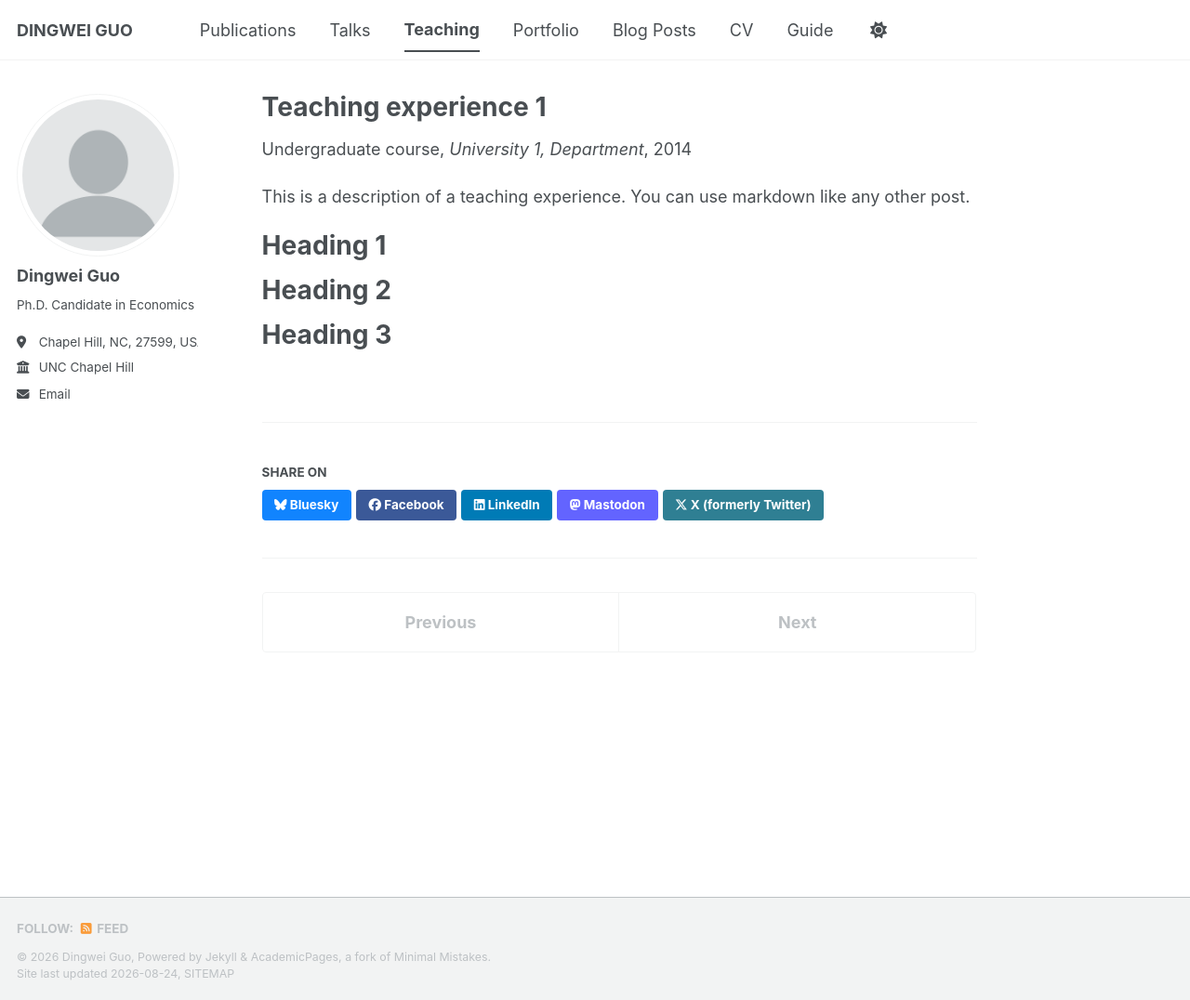
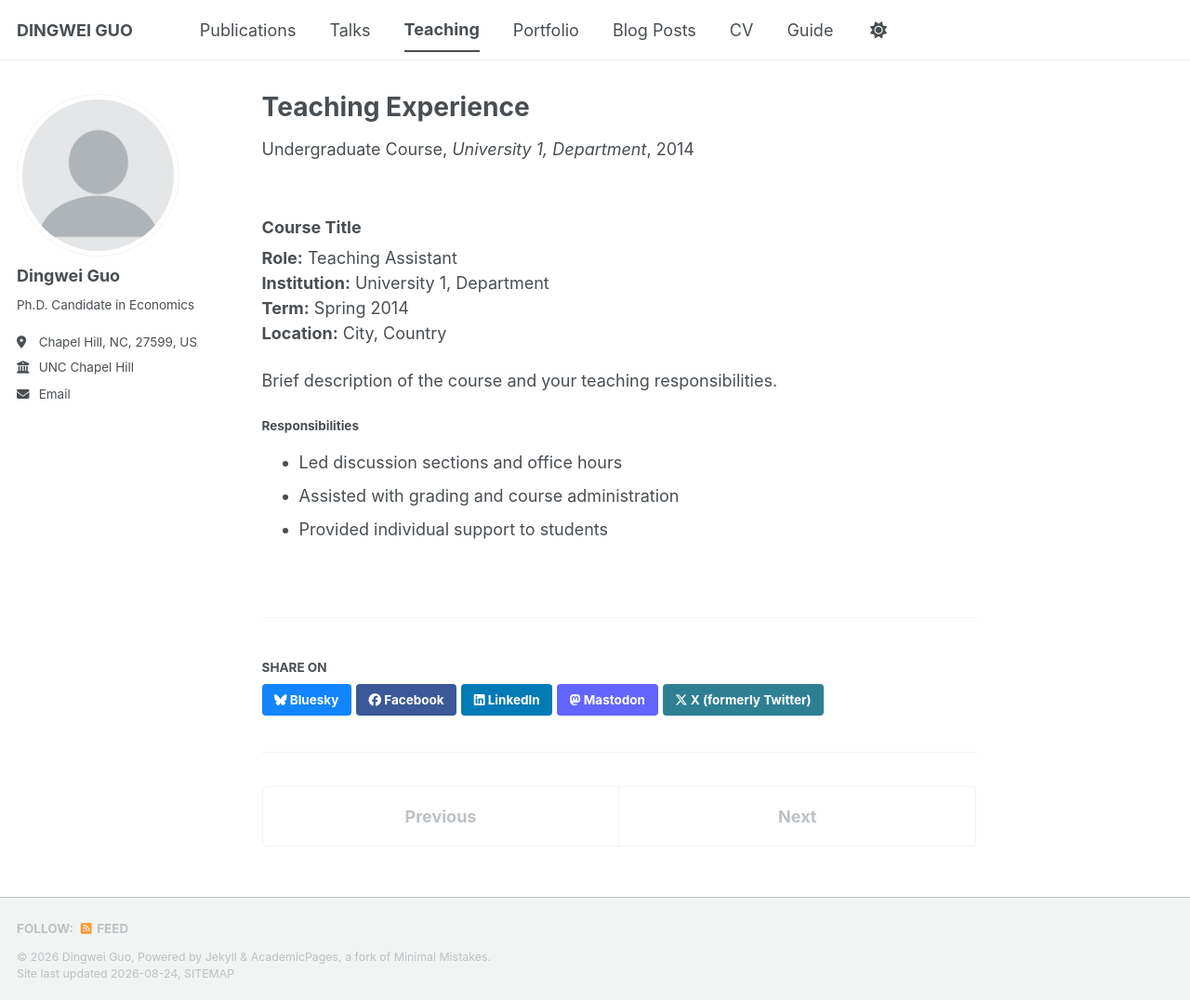
Before and after one commit to dw-guo/dw-guo.github.io, a Jekyll site: the page built from _teaching/2014-spring-teaching-1.md, in a window 1280 px wide and 1076 px high. Shown: the whole window at 93% size. Built offline with Jekyll 4.4.1, drawn with Linux system fonts in a browser that asks for light colours; a style sheet for code colours, icons or effects is not loaded.

Commit message:
Update teaching experience formatting and title

```diff
--- a/_teaching/2014-spring-teaching-1.md
+++ b/_teaching/2014-spring-teaching-1.md
@@ -1,20 +1,23 @@
 ---
-title: "Teaching experience 1"
+title: "Teaching Experience"
 collection: teaching
-type: "Undergraduate course"
+type: "Undergraduate Course"
 permalink: /teaching/2014-spring-teaching-1
 venue: "University 1, Department"
 date: 2014-01-01
 location: "City, Country"
 ---
 
-This is a description of a teaching experience. You can use markdown like any other post.
+### Course Title
 
-Heading 1
-======
+**Role:** Teaching Assistant
+**Institution:** University 1, Department
+**Term:** Spring 2014
+**Location:** City, Country
 
-Heading 2
-======
+Brief description of the course and your teaching responsibilities.
 
-Heading 3
-======
+#### Responsibilities
+- Led discussion sections and office hours
+- Assisted with grading and course administration
+- Provided individual support to students
```
